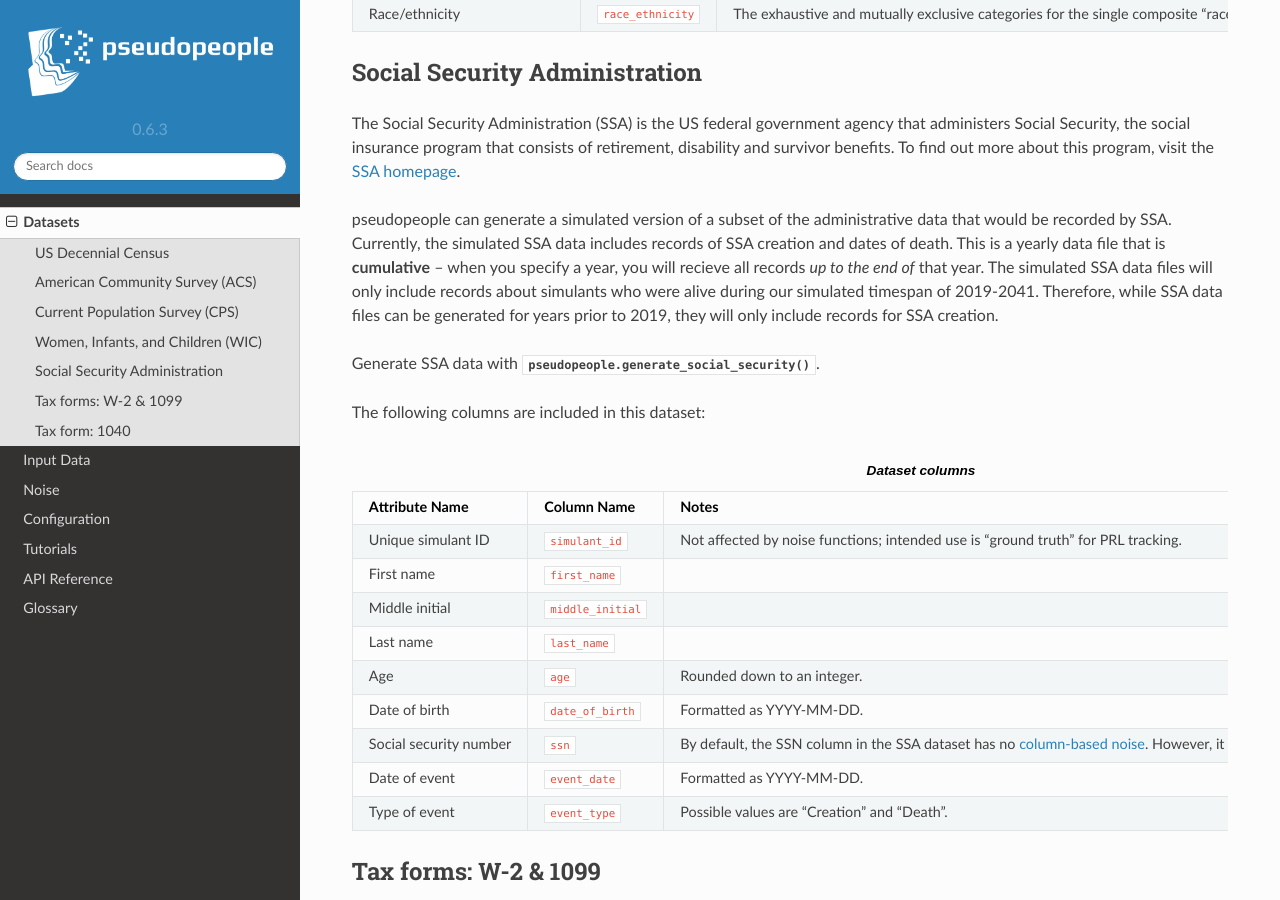
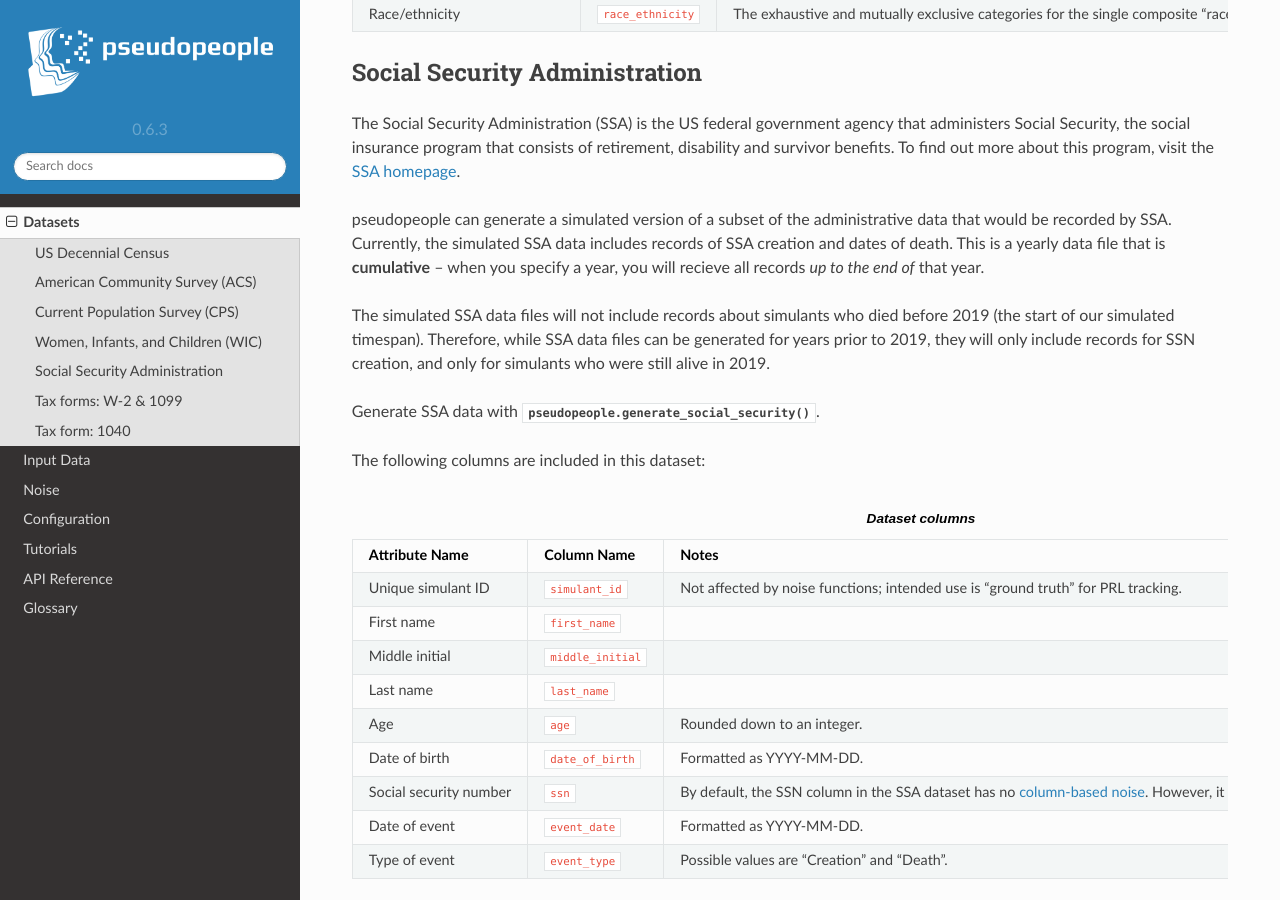
Before and after one commit to ihmeuw/pseudopeople, a Sphinx documentation site: the page built from docs/source/datasets/index.rst, in a window 1280 px wide and 900 px high, scrolled down 4379 px. Built offline with Sphinx 7.4.7 and the Read the Docs theme 2.0.0, drawn with Linux system fonts in a browser that asks for light colours.

Commit message:
Revise SSA description

```diff
--- a/docs/source/datasets/index.rst
+++ b/docs/source/datasets/index.rst
@@ -312,8 +312,10 @@
 Currently, the simulated SSA data includes records of SSA creation and dates of death.
 This is a yearly data file that is **cumulative** -- when you specify a year, you will recieve all records *up to the end of*
 that year.
-The simulated SSA data files will only include records about simulants who were alive during our simulated timespan of 2019-2041.
-Therefore, while SSA data files can be generated for years prior to 2019, they will only include records for SSA creation.
+
+The simulated SSA data files will not include records about simulants who died before 2019 (the start of our simulated timespan).
+Therefore, while SSA data files can be generated for years prior to 2019, they will only include records for SSN creation,
+and only for simulants who were still alive in 2019.
 
 Generate SSA data with :func:`pseudopeople.generate_social_security`.
 
```
